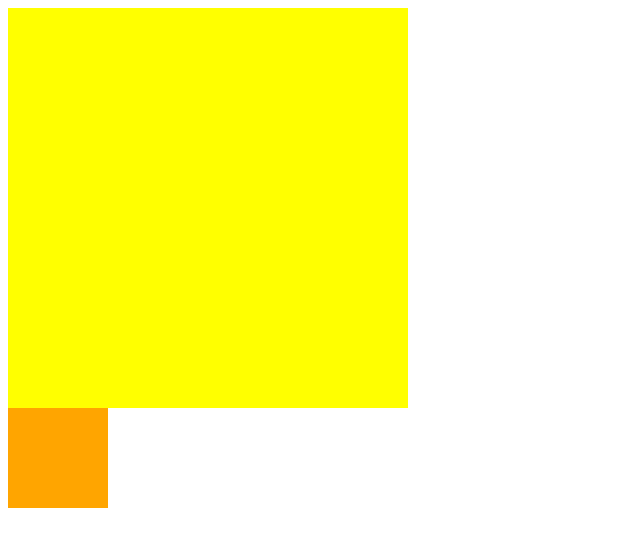
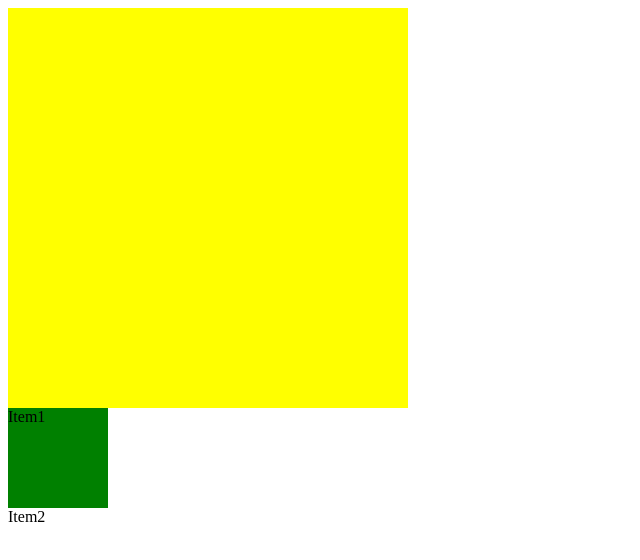
Before and after one commit to wheredidjupark/concept-application-practice, a website: page jquery-droppable-draggable/index.html in a window 1280 px wide. Shown: the whole page, without its empty margins (0-640 px from the left). Drawn offline with nearby package versions, Linux system fonts and the light colour scheme.

Commit message:
jquery-dorppable experiment

```diff
--- a/jquery-droppable-draggable/app.js
+++ b/jquery-droppable-draggable/app.js
@@ -2,8 +2,10 @@ $(document).ready(function(){
 	$("#trashcan").droppable({
 		drop: function(){
 			console.log('dropped!');
-		}
+		},
+		acceptable: "#item"
 	});
 
 	$("#item").draggable();
+	$("#item2").draggable();
 });
--- a/jquery-droppable-draggable/index.html
+++ b/jquery-droppable-draggable/index.html
@@ -12,7 +12,8 @@
 </head>
 <body>
     <div id= "trashcan"></div>
-    <div id="item"></div>
+    <div id="item">Item1</div>
+    <div id="item2">Item2</div>
 </body>
 
 </html>
--- a/jquery-droppable-draggable/main.css
+++ b/jquery-droppable-draggable/main.css
@@ -9,3 +9,9 @@
 	height: 100px;
 	background-color: orange;
 }
+
+#item {
+	width: 100px;
+	height: 100px;
+	background-color: green;
+}
```
Also changed, not shown: 1 other file.
